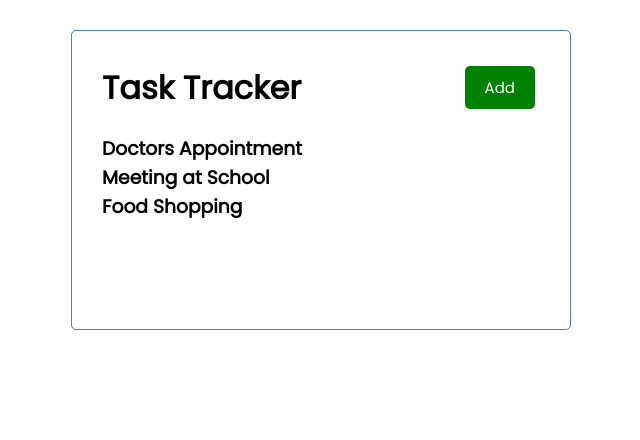
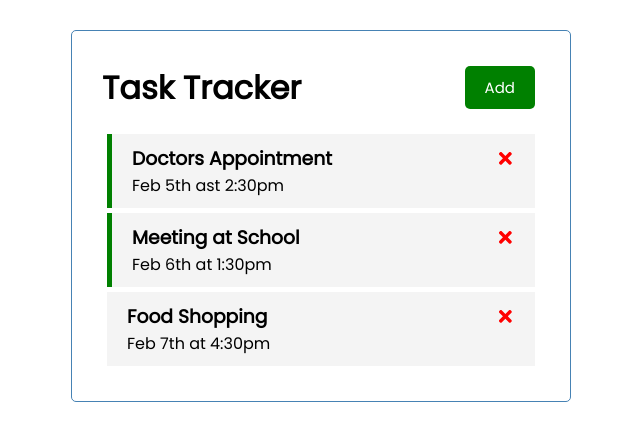
Before and after one commit to olasam4liv/task-tracker, a React (Create React App) app: page / in a window 1280 px wide. Shown: the top 440 px of the page, without its empty margins (319-959 px from the left). Built offline with nearby package versions, Linux system fonts and the light colour scheme.

Commit message:
manage state and set reminder

```diff
--- a/package.json
+++ b/package.json
@@ -8,6 +8,7 @@
     "@testing-library/user-event": "^13.5.0",
     "react": "^18.1.0",
     "react-dom": "^18.1.0",
+    "react-icons": "^4.4.0",
     "react-scripts": "5.0.1",
     "web-vitals": "^2.1.4"
   },
--- a/src/App.js
+++ b/src/App.js
@@ -20,14 +20,26 @@ function App() {
             id: 3,
             text: 'Food Shopping',
             day: 'Feb 7th at 4:30pm',
-            reminder: true
+            reminder: false
         }
      ]
 )
+
+//dalete Task
+const deleteTask = (id) =>{
+ setTasks(tasks.filter((task) =>task.id !==id ))
+}
+
+//Toggle Reminder
+const toggleReminder  =(id) =>{
+   setTasks(
+     tasks.map((task) => task.id === id ? {...task, reminder: !task.reminder}: task)
+   )
+}
   return (
     <div className="container">
       <Header  />
-      <Tasks tasks={tasks}/>
+      {tasks.length > 0 ?  <Tasks tasks={tasks} onDelete={deleteTask} onToggle={toggleReminder}/> : "No Task Found"}
     </div>
   );
 }
--- /dev/null
+++ b/src/components/Task.js
@@ -0,0 +1,14 @@
+import {FaTimes} from 'react-icons/fa'
+
+const Task = ({task, onDelete, onToggle}) => {
+  return (
+    <div className={`task ${task.reminder ? 'reminder' : ''}`} onDoubleClick={()=> onToggle(task.id)}>
+        <h3>
+            {task.text} <FaTimes style={{color: 'red', cursor:'pointer'}} onClick={ () => onDelete(task.id)} />
+        </h3>
+        <p>{task.day}</p>
+    </div>
+  )
+}
+
+export default Task
--- a/src/components/Tasks.js
+++ b/src/components/Tasks.js
@@ -1,9 +1,10 @@
-const Tasks =  ({tasks}) => {
+import Task from './Task'
+const Tasks =  ({tasks, onDelete, onToggle}) => {
 
   return (
     <>
 {tasks.map((task) => (
-    <h3 key={task.id}>{task.text}</h3>
+    <Task key={task.id}task={task} onDelete={onDelete} onToggle={onToggle} />
     ))}
     </>
   )
--- a/src/index.css
+++ b/src/index.css
@@ -51,17 +51,17 @@ body {
   width: 100%;
 }
 
-.event {
+.task {
   background: #f4f4f4;
   margin: 5px;
   padding: 10px 20px;
   cursor: pointer;
 }
-.event.reminder {
+.task.reminder {
   border-left: 5px solid green;
 }
 
-.event h3 {
+.task h3 {
   display: flex;
   align-items: center;
   justify-content: space-between;
```
Also changed, not shown: 1 other file (tests, documents, lock files or other folders).
